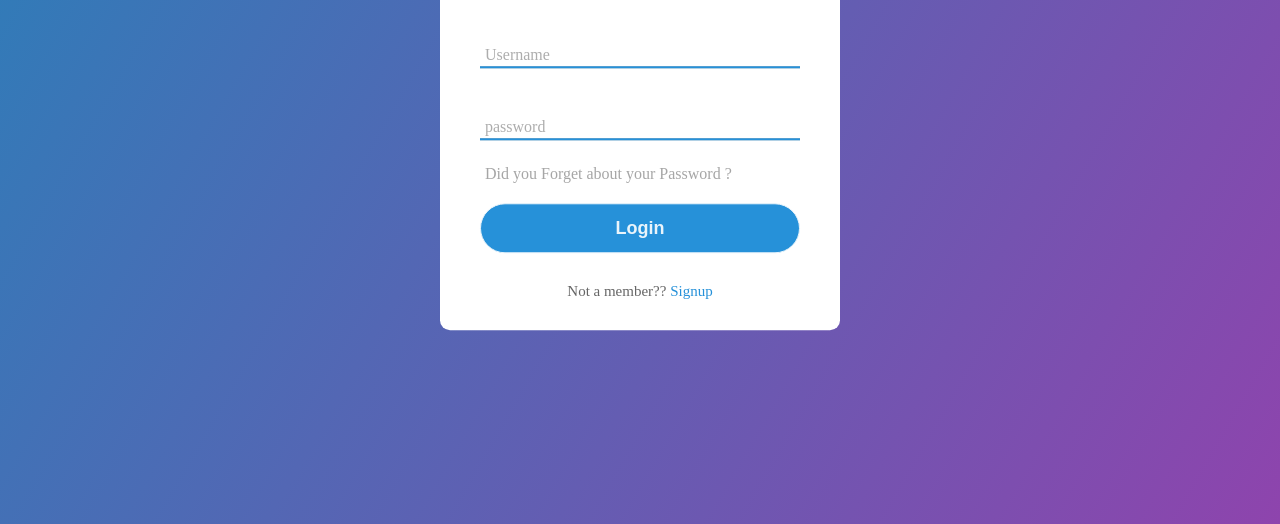
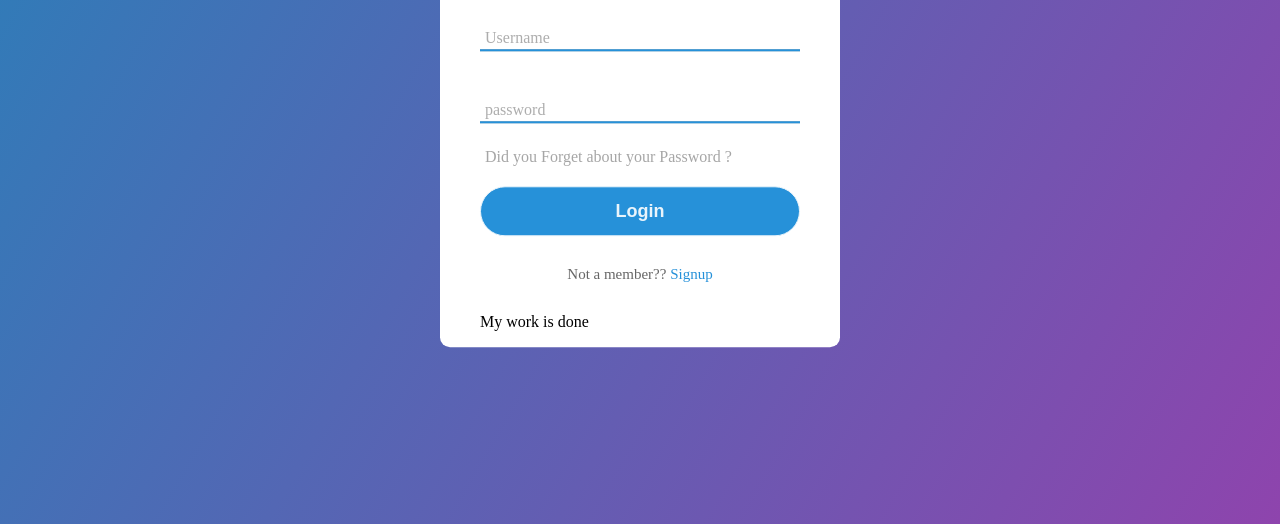
Before and after one commit to baruchdolo/form, a plain HTML site: page index.html in a window 1280 px wide. Shown: the part 276-800 px from the top of the page. Drawn offline with Linux system fonts and the light colour scheme.

Commit message:
added p tag

```diff
--- a/index.html
+++ b/index.html
@@ -26,6 +26,7 @@
                <div class="signup_link">
                 Not a member?? <a href="#">Signup</a>
                </div>
+               <p>My work is done</p>
             </form>
 
         </div>
```
